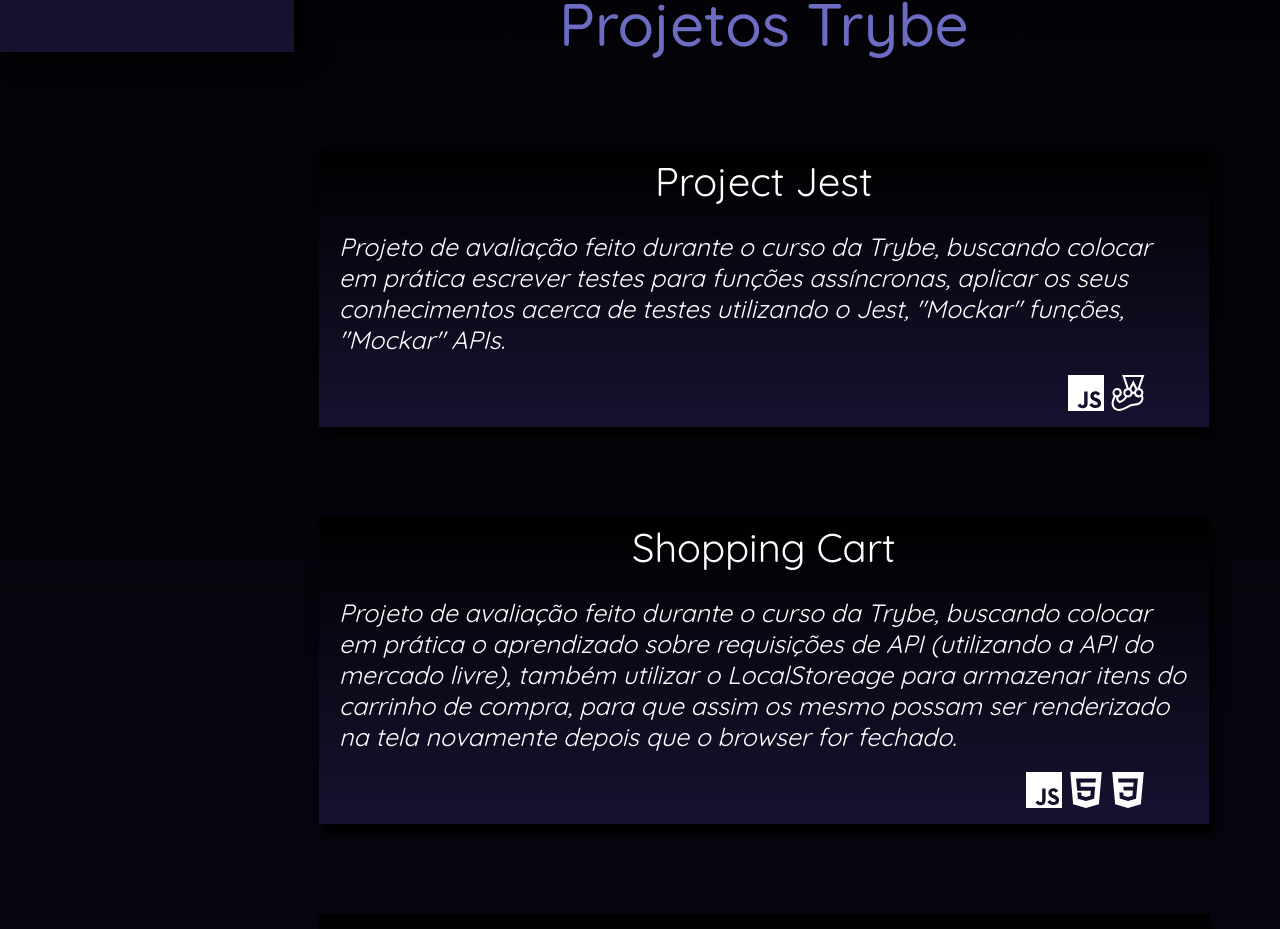
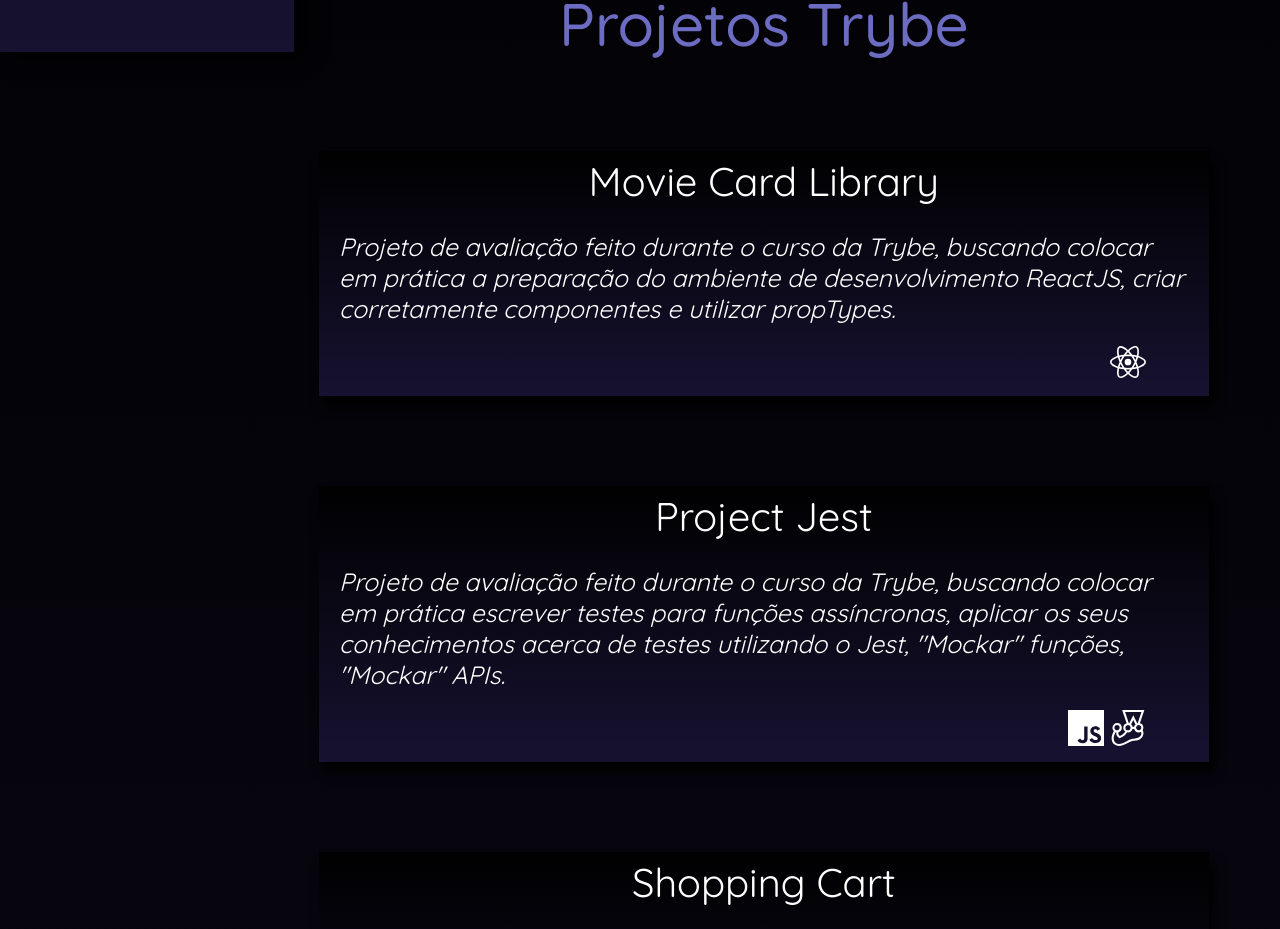
Before and after one commit to Gonzagadavid/portfolio, a React (Create React App) app: page /projetos_cursos/projetos-trybe in a window 1280 px wide. Shown: the part 748-1677 px from the top of the page. Built offline with nearby package versions, Linux system fonts and the light colour scheme.

Commit message:
adicionado projeto movie card library desenvolvido durante o curso da trybe

```diff
--- a/src/data/projects/trybeProjects.js
+++ b/src/data/projects/trybeProjects.js
@@ -1,6 +1,12 @@
 const trybeProjects = {
   titleCourse: 'Projetos Trybe',
   projects: [
+    {
+      title: 'Movie Card Library',
+      tec: 'react',
+      description: 'Projeto de avaliação feito durante o curso da Trybe, buscando colocar em prática a preparação do ambiente de desenvolvimento ReactJS, criar corretamente componentes e utilizar propTypes.',
+      path: 'https://github.com/Gonzagadavid/movie-cards-library',
+    },
     {
       title: 'Project Jest',
       tec: 'js jest',
```
